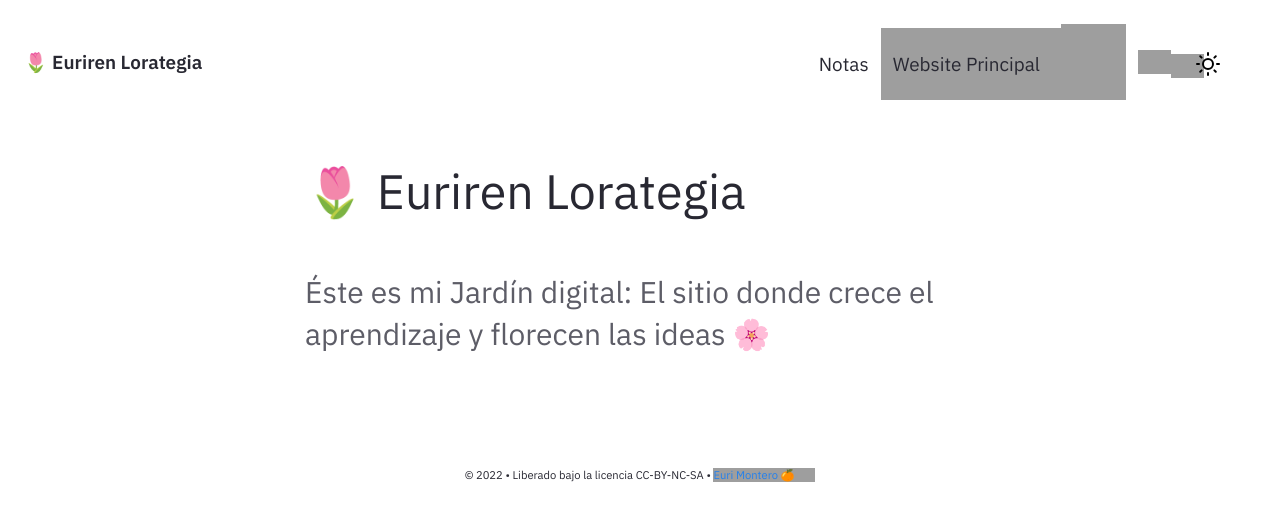
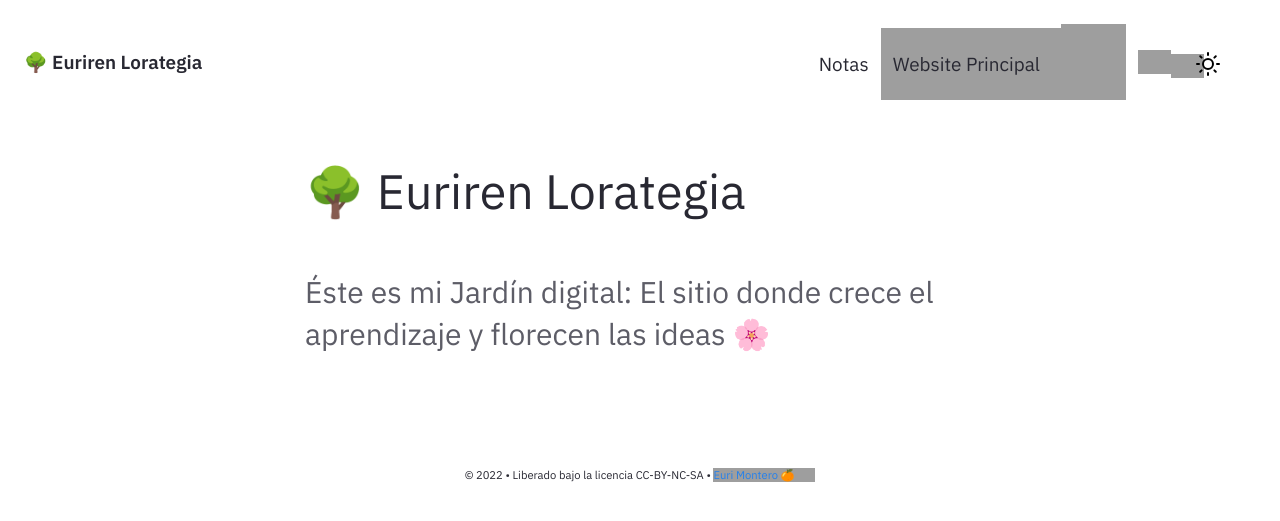
Before and after one commit to EuriNaiz/Lorategi, a Jekyll site: the page built from pages/index.md, in a window 1280 px wide. Shown: the top 521 px of the page. Built offline with Jekyll 4.4.1, drawn with Linux system fonts in a browser that asks for light colours; grey boxes are pictures that could not be loaded.

Commit message:
ajustes menores

```diff
--- a/_config.yml
+++ b/_config.yml
@@ -27,7 +27,7 @@ baseurl: ""
 
 # Website Header, Description, Footer year and text.
 # If you are deleting this, make sure you remove it from HTML files too
-heading: 🌷 Euriren Lorategia # Change this
+heading: 🌳 Euriren Lorategia # Change this
 content: Éste es mi Jardín digital; El sitio donde crece el aprendizaje y florecen las ideas 🌸
 copyright:
   year: © 2022
```
